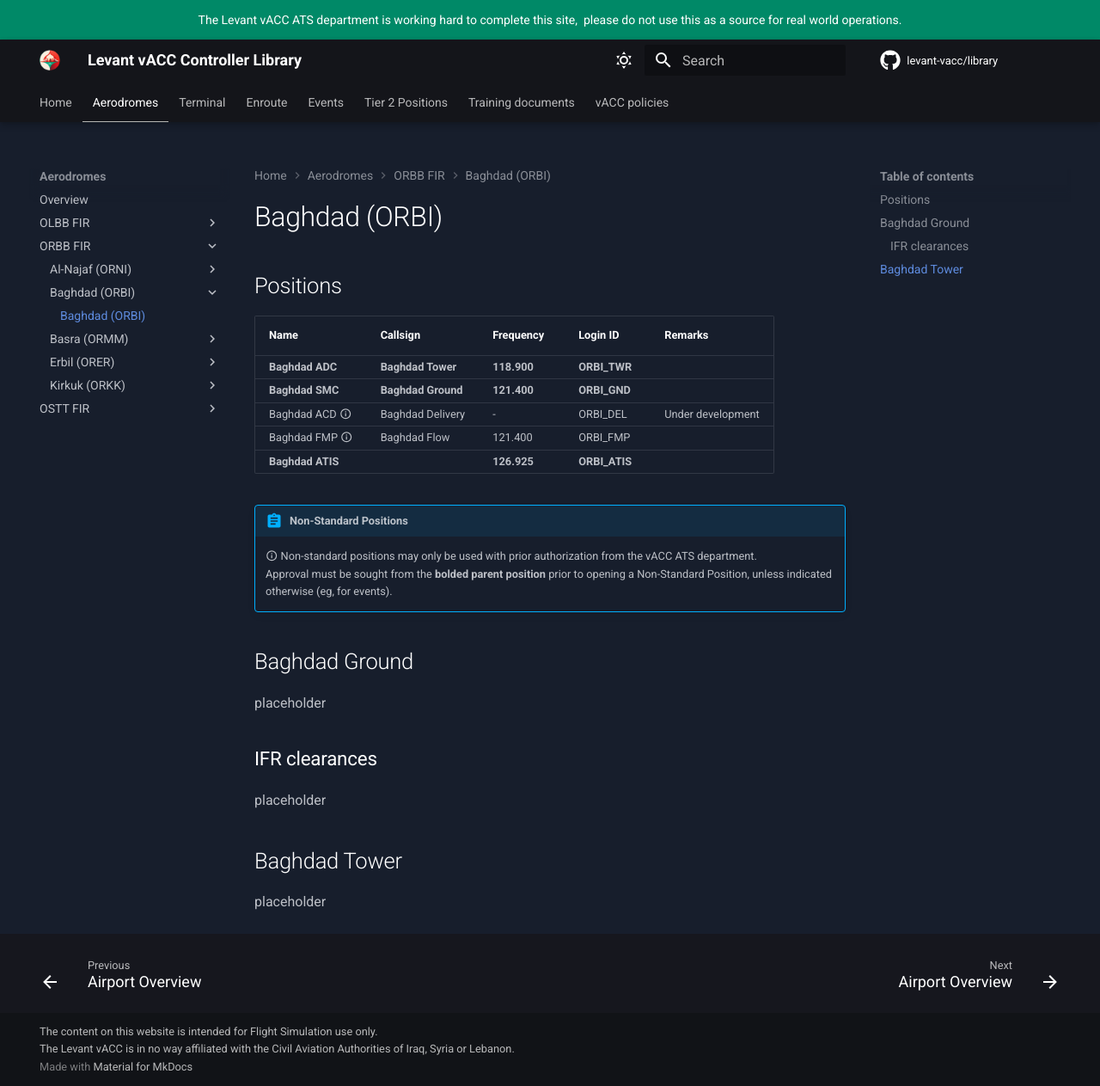
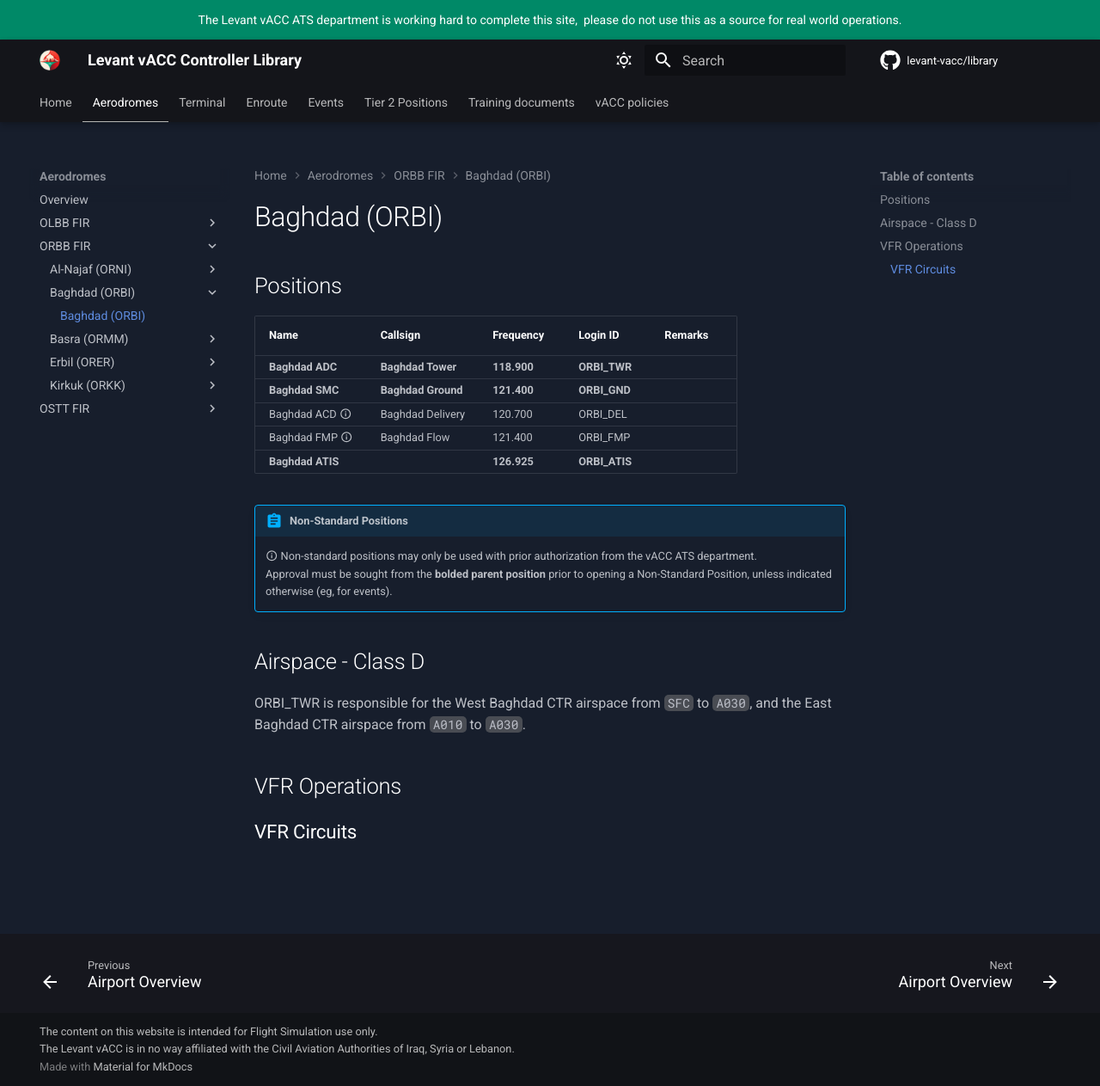
Before and after one commit to Levant-vACC/Levant-vACC-library, an MkDocs documentation site: the page built from docs/Aerodromes/ORBB FIR/Baghdad (ORBI)/Baghdad.md, in a window 1280 px wide and 1263 px high. Shown: the whole window at 86% size. Built offline with MkDocs 1.6.1 and Material for MkDocs 9.7.7, drawn with Linux system fonts in a browser that asks for light colours; comment, search, counter and statistics services are not loaded.

Commit message:
Update Baghdad.md

```diff
--- a/docs/Aerodromes/ORBB FIR/Baghdad (ORBI)/Baghdad.md
+++ b/docs/Aerodromes/ORBB FIR/Baghdad (ORBI)/Baghdad.md
@@ -8,7 +8,7 @@
 | ---------------	| ---------------------	| -------------	| -------------	| ---------	|
 | **Baghdad ADC**	| **Baghdad Tower** | **118.900**	| **ORBI_TWR**	| |
 | **Baghdad SMC**	| **Baghdad Ground** | **121.400** | **ORBI_GND**	| |
-| Baghdad ACD	:material-information-outline: | Baghdad Delivery | - | ORBI_DEL	| Under development |
+| Baghdad ACD	:material-information-outline: | Baghdad Delivery | 120.700 | ORBI_DEL	| |
 | Baghdad FMP :material-information-outline: | Baghdad Flow | 121.400 | ORBI_FMP	| |
 | **Baghdad ATIS** | | **126.925**	  | **ORBI_ATIS**	| |
 
@@ -16,11 +16,10 @@
     :material-information-outline: Non-standard positions may only be used with prior authorization from the vACC ATS department.
     Approval must be sought from the **bolded parent position** prior to opening a Non-Standard Position, unless indicated otherwise (eg, for events).
 
-## Baghdad Ground
-placeholder
+## Airspace - Class D
 
-### IFR clearances
-placeholder
+ORBI_TWR is responsible for the West Baghdad CTR airspace from `SFC` to `A030`, and the East Baghdad CTR airspace from `A010` to `A030`.
 
-## Baghdad Tower
-placeholder
+## VFR Operations
+
+### VFR Circuits
```
